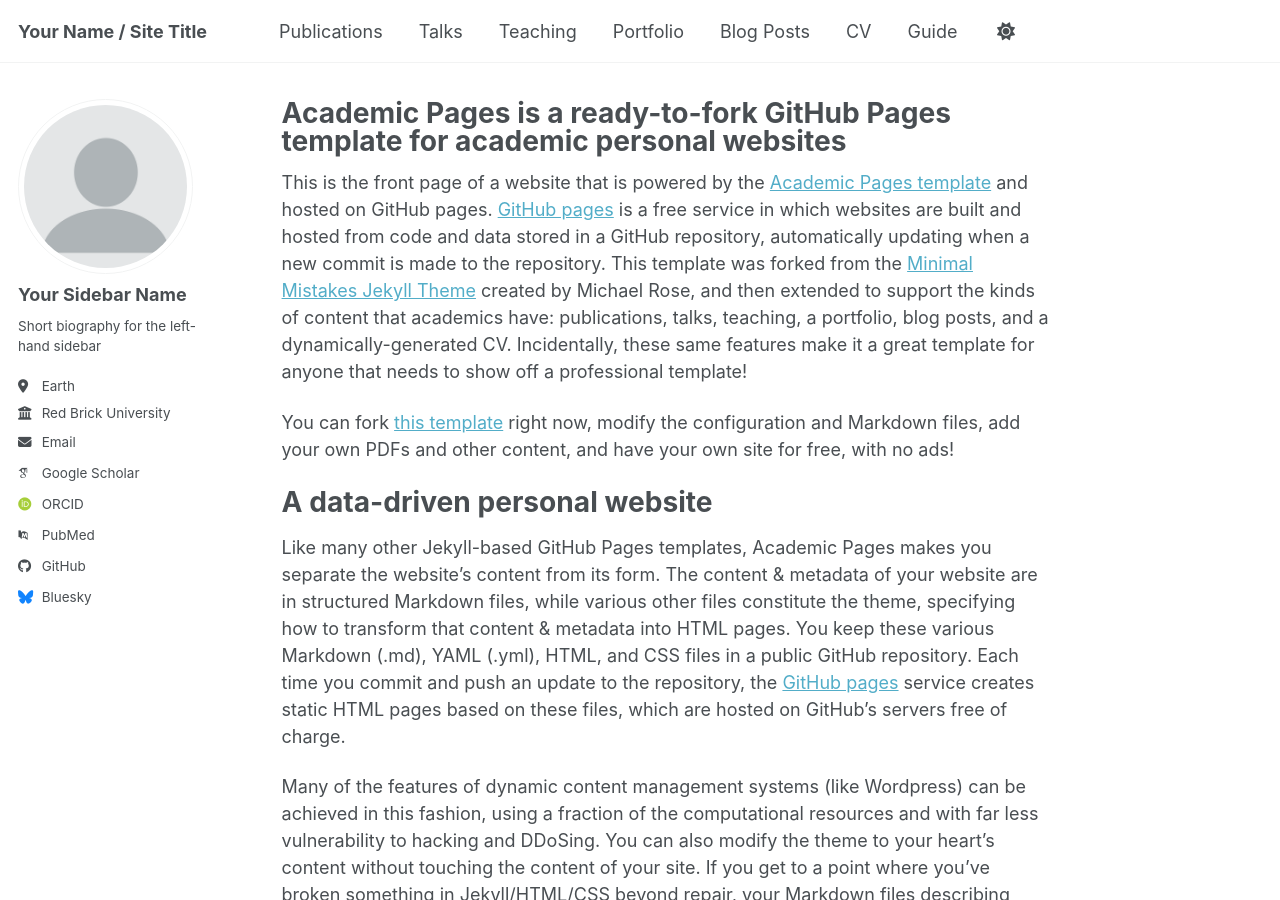
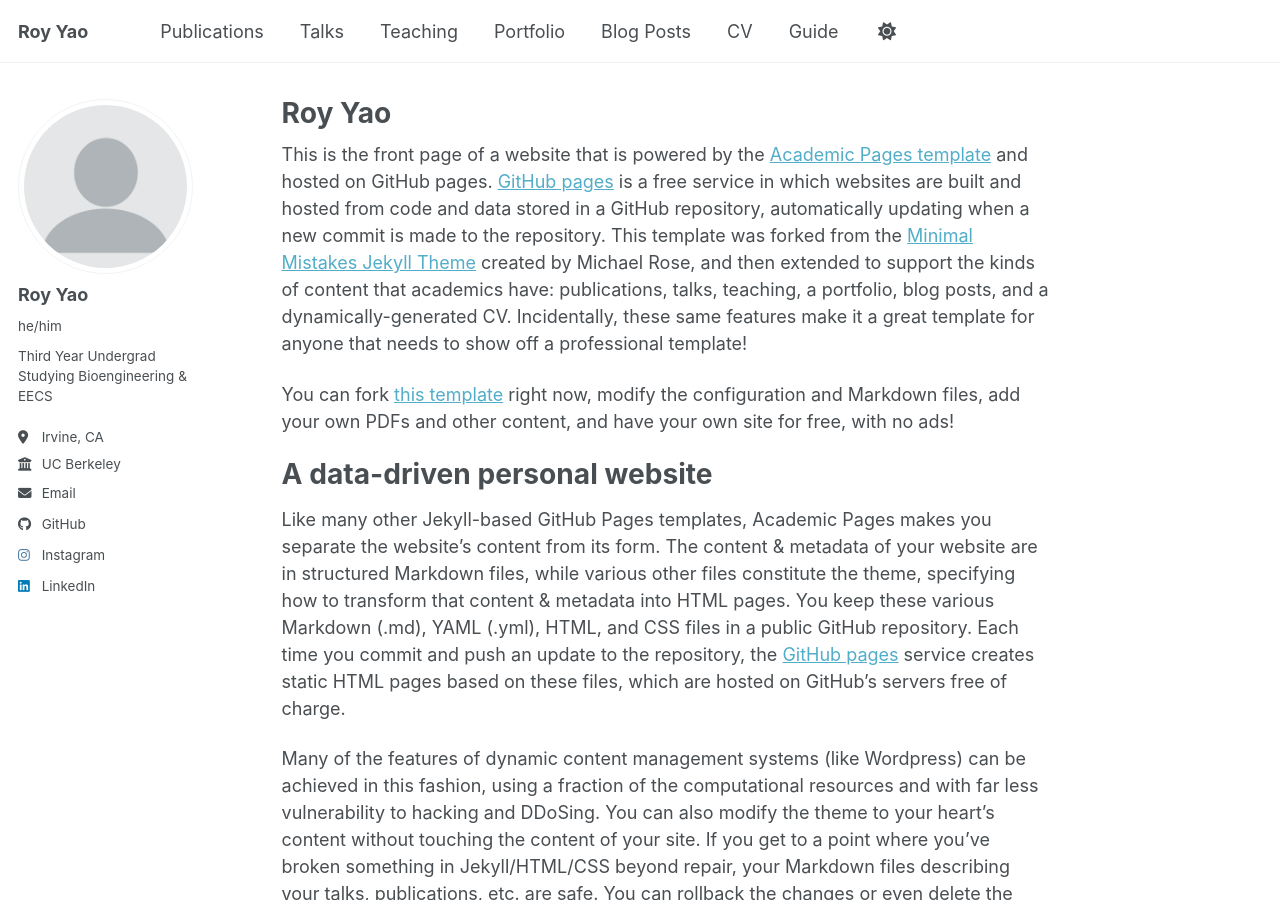
Before and after one commit to royyaoyh/royyaoyh.github.io, a Jekyll site: the page built from _pages/about.md, in a window 1280 px wide and 900 px high. Built offline with Jekyll 4.4.1, drawn with Linux system fonts in a browser that asks for light colours; some web fonts are replaced; a script bundle is joined from its source files by our own code; library files that are not in the unit come from our copies; some of the changed text lies outside the part shown.

Commit message:
edit some basic personal information+profile that would hopefully show

```diff
--- a/Gemfile
+++ b/Gemfile
@@ -11,3 +11,5 @@
 
 gem 'github-pages'
 gem 'connection_pool', '2.5.0'
+
+gem "tzinfo-data", "~> 1.2025"
--- a/_config.yml
+++ b/_config.yml
@@ -9,14 +9,14 @@
 # Basic Site Settings
 locale                   : "en-US"
 site_theme               : "default" # the available themes options are "default", "air", "sunrise", "mint", "dirt" and "contrast"
-title                    : "Your Name / Site Title"
+title                    : "Roy Yao"
 title_separator          : "-"
-name                     : &name "Your Name"
-description              : &description "Your Name's academic portfolio"   # Update this with a general description of your site, this is the default if not overridden by a page
-url                      : https://royyaoyh.github.io # The base hostname & protocol for your site e.g. "https://[your GitHub username].github.io",
+name                     : &name "Roy Yao"
+description              : &description "I am a junior at UC Berkeley studying Bioengineering and EECS"   # Update this with a general description of your site, this is the default if not overridden by a page
+url                      : "https://royyaoyh.github.io" # The base hostname & protocol for your site e.g. "https://[your GitHub username].github.io",
                                                            # or if you already have some other page hosted on Github then use "https://[your GitHub username].github.io/[Your Repo Name]"
 baseurl                  : "" # the subpath of your site, e.g. "/blog"
-repository               : "academicpages/academicpages.github.io"
+repository               : "royyaoyh.github.io"
 
 # Site Author - The following control what appear as part of the author content on the side bar.
 #               If a field is blank the icon and link will not appear, otherwise it will be shown.
@@ -24,24 +24,24 @@
 author:
   # Biographic information
   avatar           : "profile.png"
-  name             : "Your Sidebar Name"
-  pronouns         : # example: "she/her"
-  bio              : "Short biography for the left-hand sidebar"
-  location         : "Earth"
-  employer         : "Red Brick University"
+  name             : "Roy Yao"
+  pronouns         : he/him
+  bio              : "Third Year Undergrad Studying Bioengineering & EECS"
+  location         : "Irvine, CA"
+  employer         : "UC Berkeley"
   uri              : # URL
-  email            : "none@example.org"
+  email            : "roy_h@berkeley.edu"
 
   # Academic websites
   academia         : # URL
   arxiv            : # URL - Update with the correct link to your profile
-  googlescholar    : "https://scholar.google.com/citations?user=PS_CX0AAAAAJ"
+  #googlescholar    : "https://scholar.google.com/citations?user=PS_CX0AAAAAJ"
   inspire-hep      : # URL
   impactstory      : # URL
-  orcid            : "https://orcid.org/yourorcidurl"
+  #orcid            : "https://orcid.org/yourorcidurl"
   semantic         : # URL
   ssrn             : # URL
-  pubmed           : "https://www.ncbi.nlm.nih.gov/pubmed/?term=john+snow"
+  #pubmed           : "https://www.ncbi.nlm.nih.gov/pubmed/?term=john+snow"
   researchgate     : # URL
   scopus           : # URL
   zotero           : # URL
@@ -57,16 +57,16 @@
 
   # Social media
   artstation       : # Username
-  bluesky          : "bsky.app" # Replace this with you Bluesky username
+  #bluesky          : "bsky.app" # Replace this with you Bluesky username
   facebook         : # Username
   flickr           : # Username
   foursquare       : # Username
   goodreads        : # Username
   google_plus      : # Username
   keybase          : # Username
-  instagram        : # Username
+  instagram        : "https://www.instagram.com/roy_yao_h/"
   lastfm           : # Username
-  linkedin         : # Username
+  linkedin         : "https://www.linkedin.com/in/27yaoroy/"
   mastodon         : # URL
   medium           : # URL
   pinterest        : # Username
@@ -83,13 +83,13 @@
   zhihu            : # Username
 
 # Publication Category - The following the list of publication categories and their headings
-publication_category:
-  books:
-    title: 'Books'
-  manuscripts:
-    title: 'Journal Articles'
-  conferences:
-    title: 'Conference Papers'
+# publication_category:
+#   books:
+#     title: 'Books'
+#   manuscripts:
+#     title: 'Journal Articles'
+#   conferences:
+#     title: 'Conference Papers'
 
 # Site Settings
 teaser                   :  # filename of teaser fallback teaser image placed in /images/ for social media previews
--- a/_pages/about.md
+++ b/_pages/about.md
@@ -1,6 +1,6 @@
 ---
 permalink: /
-title: "Academic Pages is a ready-to-fork GitHub Pages template for academic personal websites"
+title: "Roy Yao"
 author_profile: true
 redirect_from:
   - /about/
```
Also changed, not shown: files/profile.png (added).
